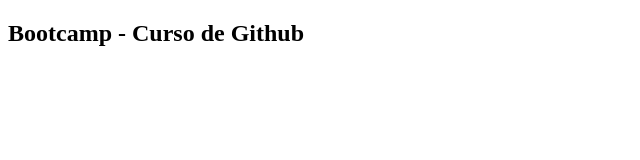
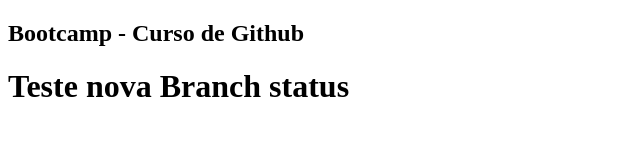
Before and after one commit to Lazaro713/projeto-curso-git, a plain HTML site: page index.html in a window 1280 px wide. Shown: the whole page, without its empty margins (0-640 px from the left). Drawn offline with Linux system fonts and the light colour scheme.

Commit message:
Alteração Index branch status

```diff
--- a/index.html
+++ b/index.html
@@ -8,5 +8,7 @@
 </head>
 <body>
     <h2>Bootcamp - Curso de Github</h2>
+
+<h1>Teste nova Branch status</h1>
 </body>
 </html>
```
